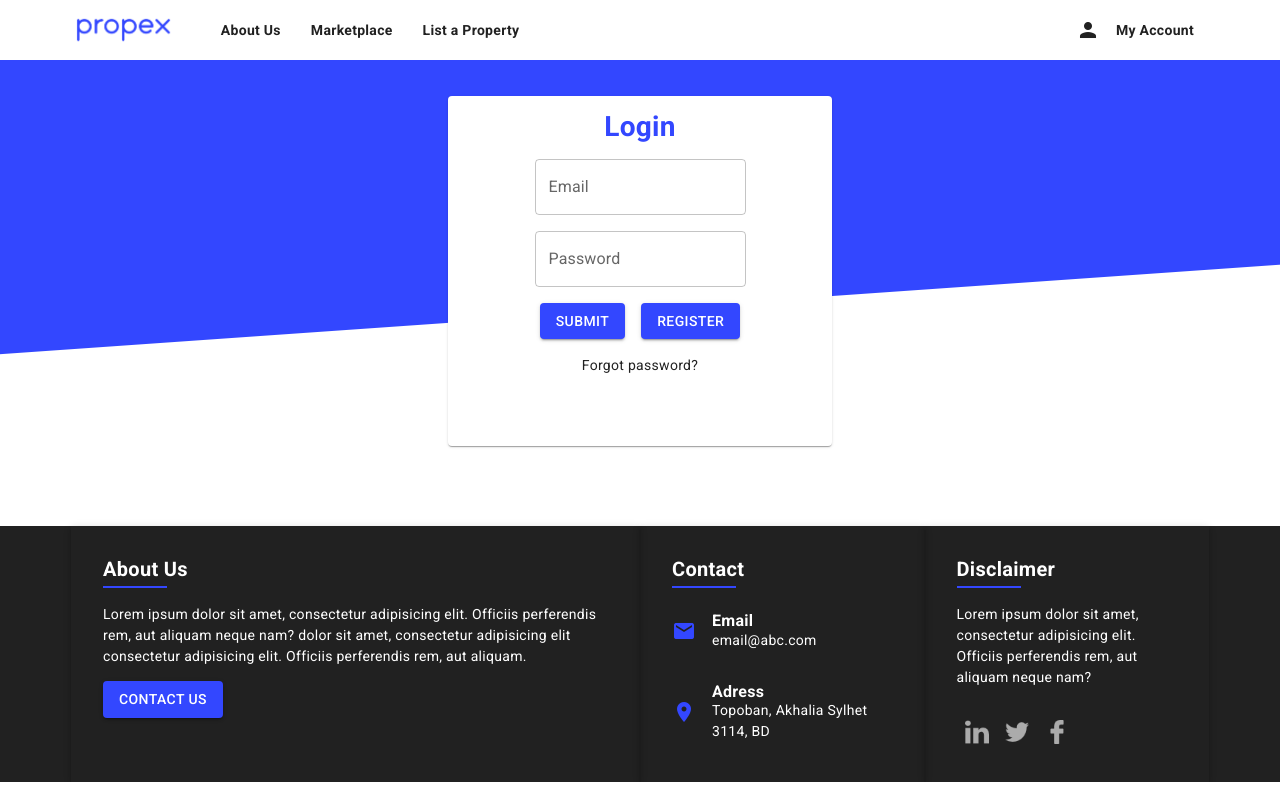
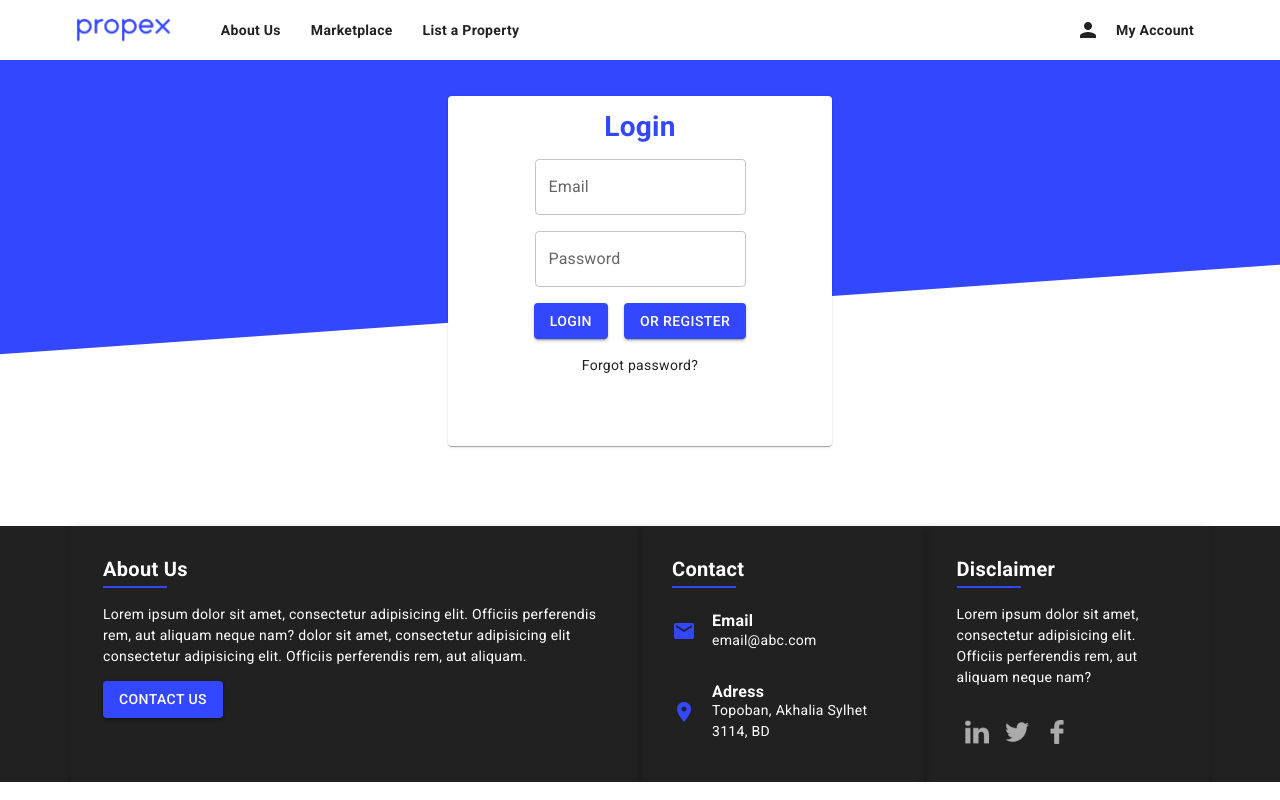
Before and after one commit to Propex-Technology/frontend, a React (Create React App) app: page /account in a window 1280 px wide. Built offline with nearby package versions, Linux system fonts and the light colour scheme; no server answers.

Commit message:
Moved account into its own component

```diff
--- a/src/pages/Account/AccountView.jsx
+++ b/src/pages/Account/AccountView.jsx
@@ -1,15 +1,14 @@
-import React, { useState, useEffect } from "react";
-import { Grid, Card, CardContent, TextField, Button } from "@mui/material";
+import React, { useEffect } from "react";
+import { Grid, Card, CardContent, Button } from "@mui/material";
 import { makeStyles } from '@mui/styles';
 import clsx from "clsx";
 import "../../styles/slant.css";
 import {
-  createUserWithEmailAndPassword,
-  signInWithEmailAndPassword,
   signOut
 }
   from 'firebase/auth';
 import { useAuthValue } from  "../../components/AuthContext";
+import { LoginCard } from "./LoginCard";
 
 export const useStyles = makeStyles(({ palette, ...theme }) => ({
   introWrapper: {
@@ -32,80 +31,7 @@ export const useStyles = makeStyles(({ palette, ...theme }) => ({
   mBtm: {
     marginBottom: "16px"
   }
-
 }));
-
-const LoginCard = props => {
-  const classes = useStyles();
-
-  let [password, setPassword] = useState("");
-  let [email, setEmail] = useState("");
-  let [buttonsDisabled, setButtonsDisabled] = useState(false);
-
-  const auth = props.auth;
-
-  function handleLogin() {
-    signInWithEmailAndPassword(auth, email, password)
-      .then((userCredential) => {
-        // Signed in
-        const user = userCredential.user;
-        console.log("successful sign in!");
-      })
-      .catch((error) => {
-        const errorCode = error.code;
-        const errorMessage = error.message;
-        console.log(errorCode, errorMessage);
-        setButtonsDisabled(false);
-      });
-  }
-
-  function handleRegister() {
-    console.log(password, email);
-    setButtonsDisabled(true);
-    createUserWithEmailAndPassword(auth, email, password)
-      .then((userCredential) => {
-        // Signed in
-        const user = userCredential.user;
-        console.log(user);
-        console.log("successful registration and sign in!");
-      })
-      .catch((error) => {
-        const errorCode = error.code;
-        const errorMessage = error.message;
-        console.log(errorCode, errorMessage);
-        setButtonsDisabled(false);
-      });
-  }
-
-  return (
-    <Card className={classes.loginCard}>
-      <CardContent>
-        <h2 className={classes.textPrimary}>Login</h2>
-        <div className={classes.mBtm}>
-          <TextField id="email" label="Email" variant="outlined" type="email"
-            onChange={x => setEmail(x.target.value)} value={email}
-          />
-        </div>
-        <div className={classes.mBtm}>
-          <TextField id="password" label="Password" variant="outlined" type="password"
-            onChange={x => setPassword(x.target.value)} value={password}
-          />
-        </div>
-        <Button variant="contained" onClick={handleLogin} disabled={buttonsDisabled}
-          className={classes.mBtm} style={{ marginRight: "16px" }} >
-          Submit
-        </Button>
-        <Button className={classes.mBtm} variant="contained"
-          onClick={handleRegister} disabled={buttonsDisabled}>
-          Register
-        </Button>
-        <div style={{ marginTop: "16px" }}>
-          Forgot password?
-        </div>
-      </CardContent>
-    </Card>
-  )
-}
 
 const AccountView = props => {
   const classes = useStyles();
--- /dev/null
+++ b/src/pages/Account/LoginCard.jsx
@@ -0,0 +1,113 @@
+import React, { useState } from "react";
+import { Card, CardContent, TextField, Button } from "@mui/material";
+import {
+  createUserWithEmailAndPassword,
+  signInWithEmailAndPassword
+} from 'firebase/auth';
+import { useStyles } from "./AccountView";
+
+export function LoginCard(props) {
+  const classes = useStyles();
+
+  let [isRegistering, setIsRegistering] = useState(false);
+  let [password, setPassword] = useState("");
+  let [confirmPassword, setConfirmPassword] = useState("");
+  let [email, setEmail] = useState("");
+  let [buttonsDisabled, setButtonsDisabled] = useState(false);
+  let [errorMessage, setErrorMessage] = useState("");
+
+  const auth = props.auth;
+
+  function handleLogin() {
+    signInWithEmailAndPassword(auth, email, password)
+      .then((userCredential) => {
+        // Signed in
+        const user = userCredential.user;
+        console.log("successful sign in!");
+      })
+      .catch((error) => {
+        const errorCode = error.code;
+        const errorMessage = error.message;
+        console.log(errorCode, errorMessage);
+        setButtonsDisabled(false);
+      });
+  }
+
+  function handleRegister() {
+    console.log(password, email);
+    setButtonsDisabled(true);
+    createUserWithEmailAndPassword(auth, email, password)
+      .then((userCredential) => {
+        // Signed in
+        const user = userCredential.user;
+        console.log(user);
+        console.log("successful registration and sign in!");
+      })
+      .catch((error) => {
+        const errorCode = error.code;
+        switch(error) {
+          case "auth/email-already-in-use":
+            setErrorMessage("Email is already registered.");
+          case "auth/missing-email":
+          case "auth/invalid-email":
+            setErrorMessage("Please enter a valid email.");
+            break;
+          case "auth/weak-password":
+            setErrorMessage("Please enter a longer password.");
+            break;
+        }
+
+        const errorMessage = error.message;
+        console.log(errorCode, errorMessage);
+        setButtonsDisabled(false);
+      });
+  }
+
+  return (
+    <Card className={classes.loginCard}>
+      <CardContent>
+        <h2 className={classes.textPrimary}>Login</h2>
+        <div style={{color: "red", margin: "12px"}}>{errorMessage}</div>
+        <div className={classes.mBtm}>
+          <TextField id="email" label="Email" variant="outlined" type="email"
+            onChange={x => setEmail(x.target.value)} value={email} />
+        </div>
+        <div className={classes.mBtm}>
+          <TextField id="password" label="Password" variant="outlined" type="password"
+            onChange={x => setPassword(x.target.value)} value={password} />
+        </div>
+        {isRegistering ?
+          <>
+            <div className={classes.mBtm}>
+              <TextField id="confirmPassword" label="Confirm Password" variant="outlined" type="password"
+                onChange={x => setConfirmPassword(x.target.value)} value={confirmPassword} />
+            </div>
+            <Button variant="contained" onClick={handleRegister} disabled={buttonsDisabled}
+              className={classes.mBtm} style={{ marginRight: "16px" }}>
+              Register
+            </Button>
+            <Button className={classes.mBtm} variant="contained"
+              onClick={x => setIsRegistering(false)} disabled={buttonsDisabled}>
+              Or Login
+            </Button>
+          </>
+          :
+          <>
+            <Button variant="contained" onClick={handleLogin} disabled={buttonsDisabled}
+              className={classes.mBtm} style={{ marginRight: "16px" }}>
+              Login
+            </Button>
+            <Button className={classes.mBtm} variant="contained"
+              onClick={x => setIsRegistering(true)} disabled={buttonsDisabled}>
+              Or Register
+            </Button>
+          </>
+        }
+
+        <div style={{ marginTop: "16px" }}>
+          Forgot password?
+        </div>
+      </CardContent>
+    </Card>
+  );
+}
```
